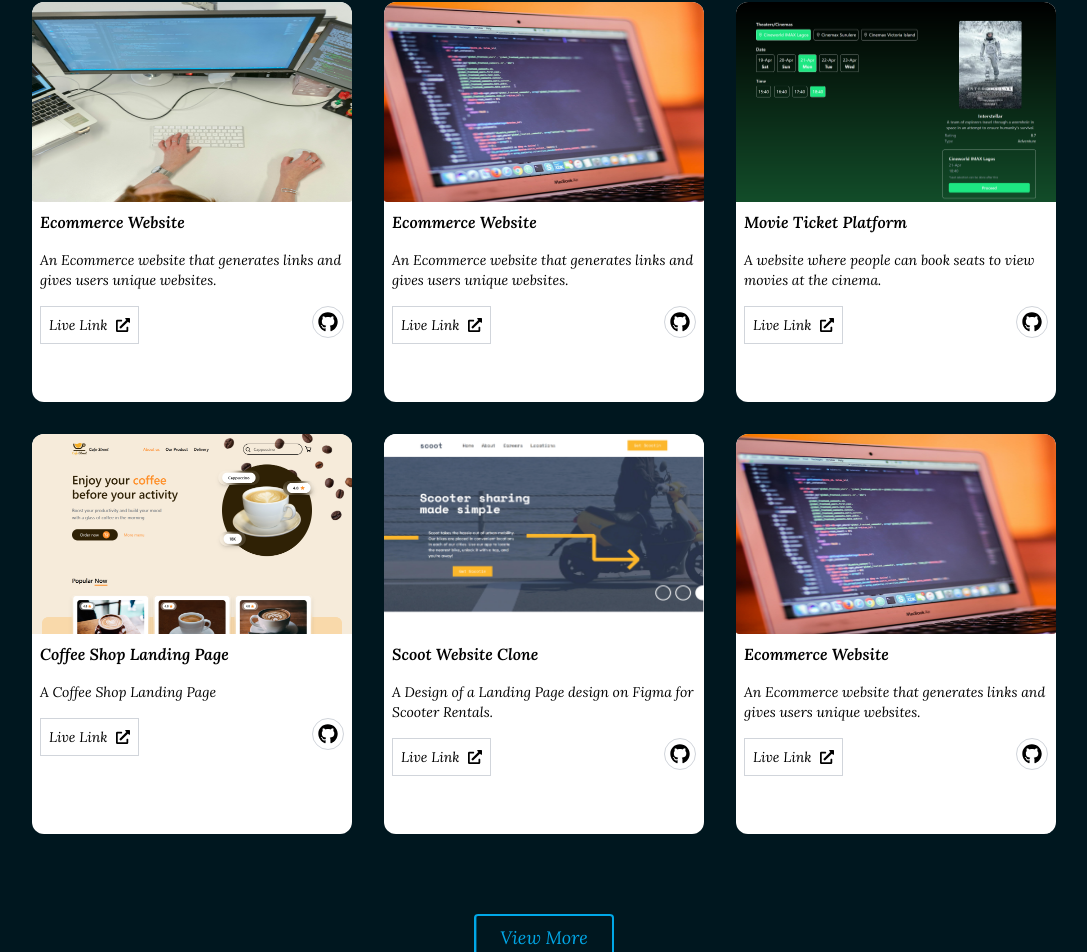
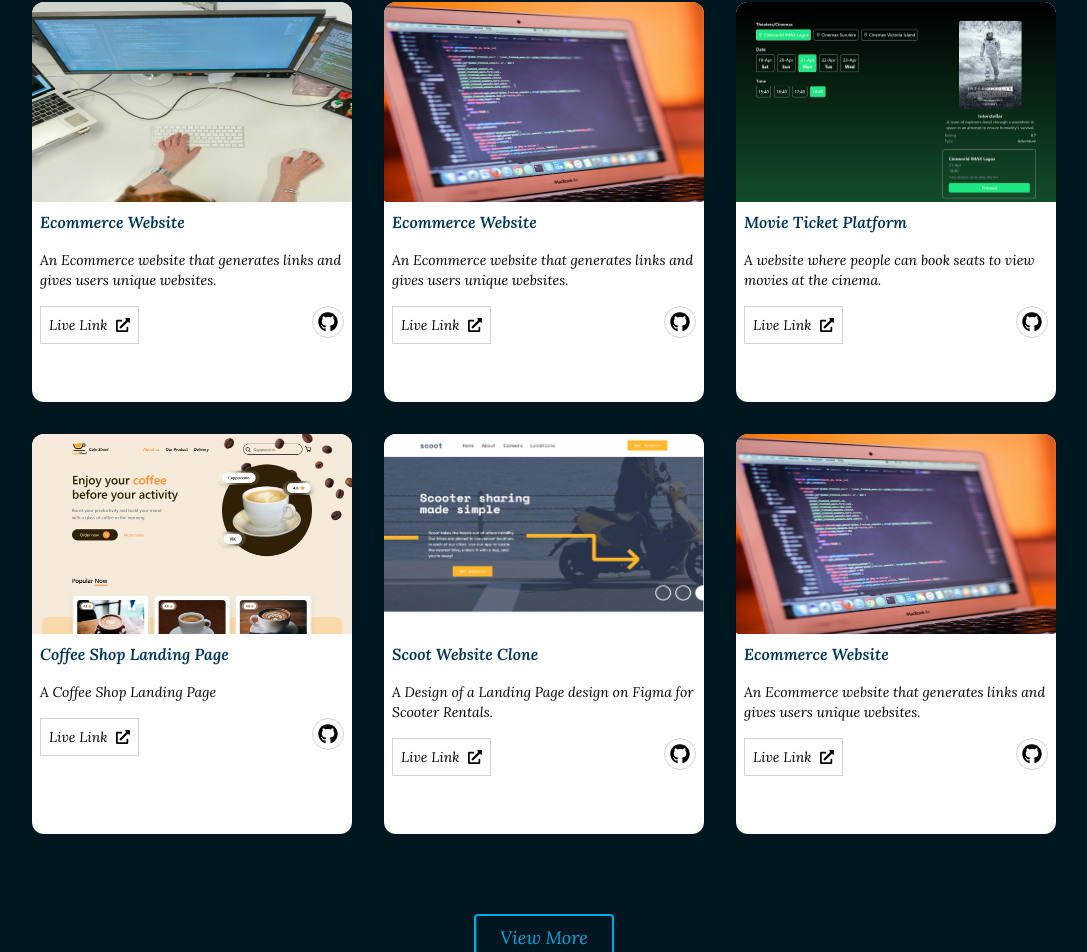
Before and after one commit to Nnamdi-Uzoigwe/My-Portfolio, a React (Vite) app: page / in a window 1280 px wide. Shown: the part 2833-3785 px from the top of the page, without its empty margins (96-1183 px from the left). Built offline with nearby package versions, Linux system fonts and the light colour scheme.

Commit message:
new changes made

```diff
--- a/src/components/Jumbotron.jsx
+++ b/src/components/Jumbotron.jsx
@@ -7,7 +7,7 @@ const Jumbotron = ( {img, name, desc, link, github} ) => {
 
             <div className="bg-white text-black flex flex-col rounded-xl h-[400px] w-full max-w-[400px] overflow-hidden ">
                    <img src={img} className="h-[200px]" />
-                   <h4 className="font-semibold text-black p-2">{name}</h4>
+                   <h4 className="font-semibold text-[#003459] p-2">{name}</h4>
 
                    <p className="p-2 text-sm">
                     {desc}
```
